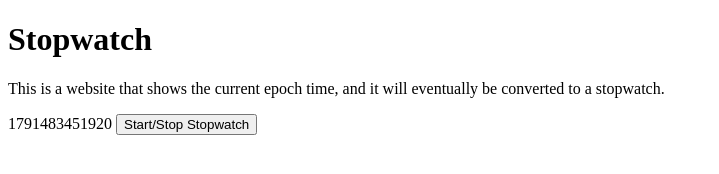
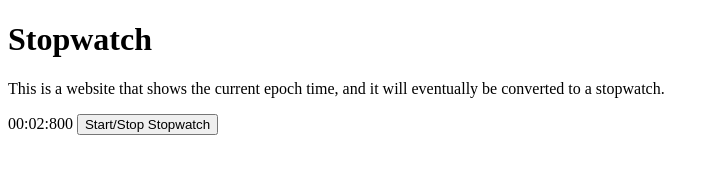
Before and after one commit to George-LJH/introductionToHtmlCssJavascript, a plain HTML site: page stopwatch.html in a window 1280 px wide. Both pictures are taken after a click on the button "Start/Stop Stopwatch". Shown: the whole page, without its empty margins (0-719 px from the left). Drawn offline with Linux system fonts and the light colour scheme.

Commit message:
finished implementing stopwatch

```diff
--- a/stopwatch.html
+++ b/stopwatch.html
@@ -15,17 +15,24 @@
         var curTime = time.getTime();
         var timer;
         var timerStarted = false;
-        document.getElementById("time").innerHTML = `${curTime}`
+        var startTime;
+        document.getElementById("time").innerHTML = `00:00:00`
         function startStopwatch() {
             if (timerStarted) {
                 clearInterval(timer);
                 timerStarted = false;
 
             } else {
+                startTimeBase = new Date();
+                var startTime = startTimeBase.getTime();
                 timer = setInterval(function() {
                     time = new Date();
                     curTime = time.getTime();
-                    document.getElementById("time").innerHTML = `${curTime}`
+                    totalTime = curTime - startTime;
+                    var minutes = Math.floor(totalTime / 60000).toString().padStart(2, '0');
+                    var seconds = Math.floor((totalTime % 60000) / 1000).toString().padStart(2, '0');
+                    var milliseconds = (totalTime % 1000).toString().padStart(2, '0');
+                    document.getElementById("time").innerHTML = `${minutes}:${seconds}:${milliseconds}`
                 },10);
                 timerStarted = true;
             }
```
